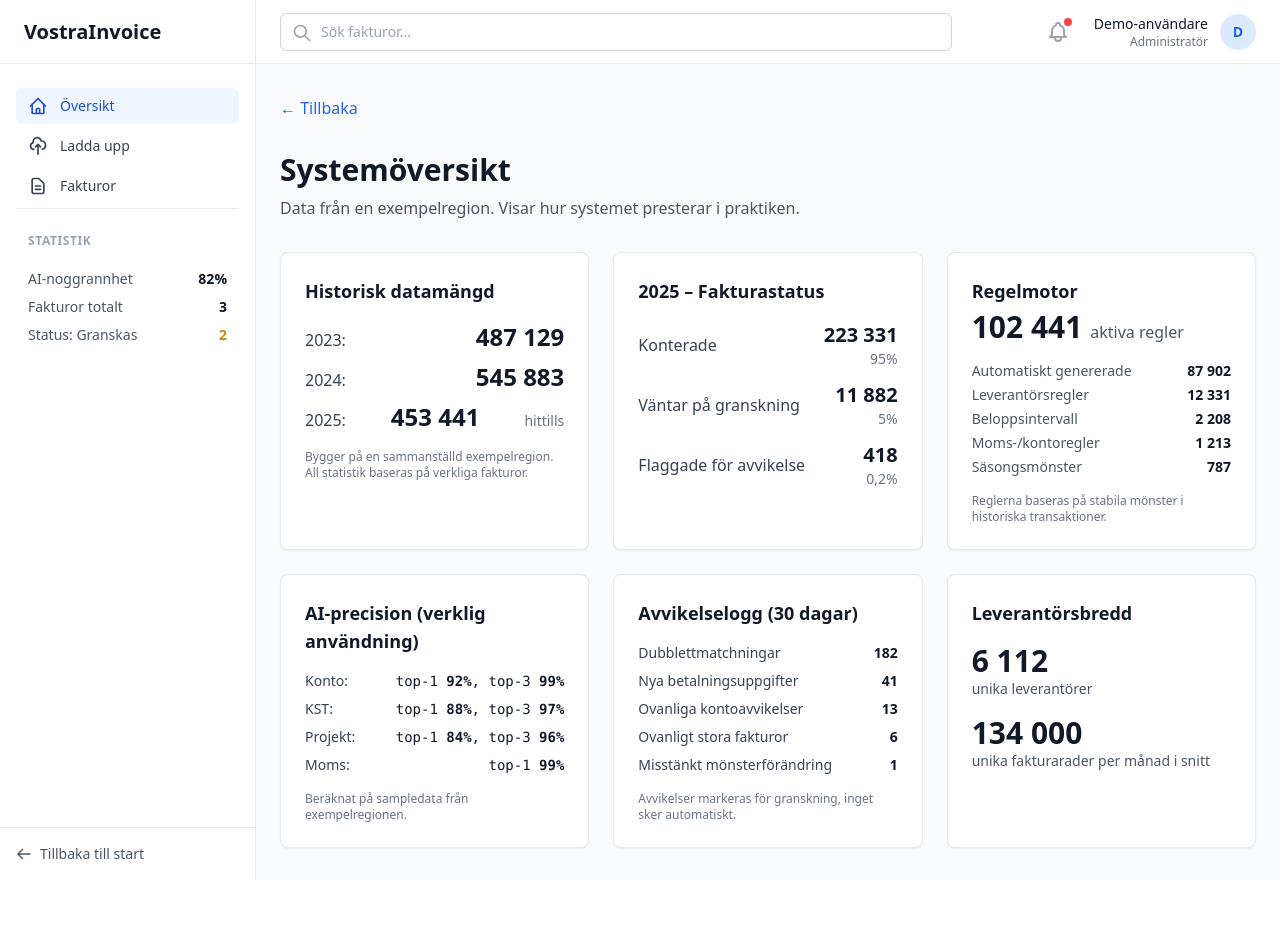
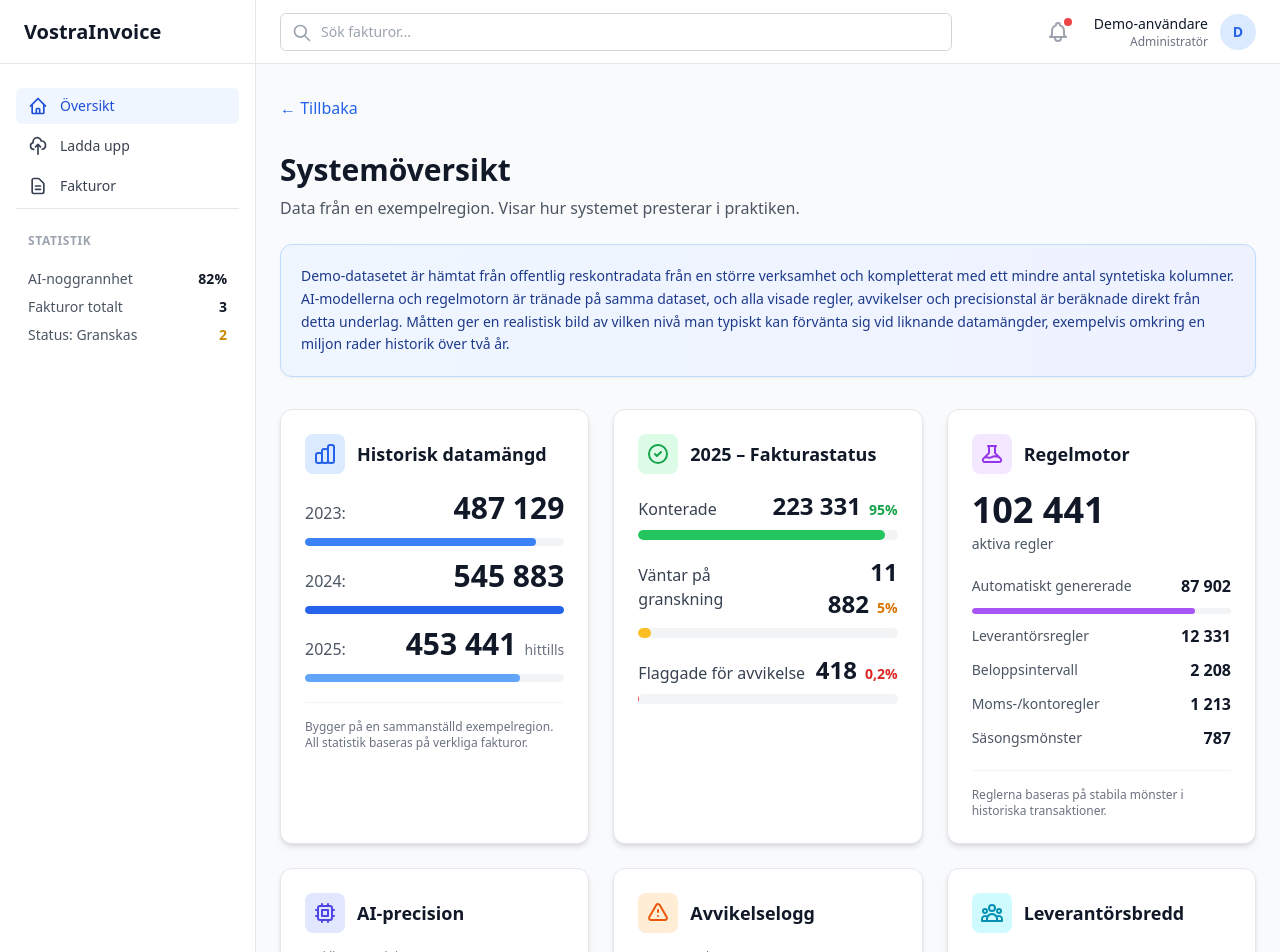
Before and after one commit to rcn123/vostra-invoice-web, a React app in the folder frontend/: page /demo in a window 1280 px wide. Shown: the top 952 px of the page. Before the commit the page ends 880 px from the top, so only its background shows below. Built offline with nearby package versions, Linux system fonts and the light colour scheme; no server answers; the HTML template or start-up script is replaced by a standard one.

Commit message:
info message on demo page, nicer dashboard

```diff
--- a/frontend/src/pages/DemoPage.tsx
+++ b/frontend/src/pages/DemoPage.tsx
@@ -14,98 +14,158 @@ export default function DemoPage() {
         <h1 className="text-3xl font-bold text-gray-900 mb-2">
           Systemöversikt
         </h1>
-        <p className="text-gray-600 mb-8">
+        <p className="text-gray-600 mb-6">
           Data från en exempelregion. Visar hur systemet presterar i praktiken.
         </p>
+
+        {/* Dataset Information */}
+        <div className="mb-8 bg-gradient-to-r from-blue-50 to-indigo-50 border border-blue-200 rounded-xl p-5 shadow-sm">
+          <p className="text-sm text-blue-900 leading-relaxed">
+            Demo-datasetet är hämtat från offentlig reskontradata från en större verksamhet och kompletterat med ett mindre antal syntetiska kolumner.
+            AI-modellerna och regelmotorn är tränade på samma dataset, och alla visade regler, avvikelser och precisionstal är beräknade direkt från detta underlag.
+            Måtten ger en realistisk bild av vilken nivå man typiskt kan förvänta sig vid liknande datamängder, exempelvis omkring en miljon rader historik över två år.
+          </p>
+        </div>
 
         {/* Row 1: Three large boxes */}
         <div className="grid md:grid-cols-3 gap-6 mb-6">
           {/* Box 1: Historical data volume */}
-          <div className="bg-white rounded-lg shadow-sm border border-gray-200 p-6">
-            <h2 className="text-lg font-semibold text-gray-900 mb-4">
+          <div className="bg-white rounded-xl shadow-md border border-gray-200 p-6 hover:shadow-lg transition-shadow">
+            <div className="flex items-center gap-3 mb-4">
+              <div className="w-10 h-10 rounded-lg bg-blue-100 flex items-center justify-center">
+                <svg className="w-6 h-6 text-blue-600" fill="none" viewBox="0 0 24 24" stroke="currentColor">
+                  <path strokeLinecap="round" strokeLinejoin="round" strokeWidth={2} d="M9 19v-6a2 2 0 00-2-2H5a2 2 0 00-2 2v6a2 2 0 002 2h2a2 2 0 002-2zm0 0V9a2 2 0 012-2h2a2 2 0 012 2v10m-6 0a2 2 0 002 2h2a2 2 0 002-2m0 0V5a2 2 0 012-2h2a2 2 0 012 2v14a2 2 0 01-2 2h-2a2 2 0 01-2-2z" />
+                </svg>
+              </div>
+              <h2 className="text-lg font-semibold text-gray-900">
                 Historisk datamängd
               </h2>
-            <div className="space-y-2">
+            </div>
+            <div className="space-y-3">
               <div className="flex justify-between items-baseline">
-                <span className="text-gray-700">2023:</span>
-                <span className="text-2xl font-bold text-gray-900">487 129</span>
+                <span className="text-gray-600 font-medium">2023:</span>
+                <span className="text-3xl font-bold text-gray-900 tabular-nums">487 129</span>
+              </div>
+              <div className="h-2 bg-gray-100 rounded-full overflow-hidden">
+                <div className="h-full bg-blue-500 rounded-full" style={{ width: '89%' }}></div>
               </div>
               <div className="flex justify-between items-baseline">
-                <span className="text-gray-700">2024:</span>
-                <span className="text-2xl font-bold text-gray-900">545 883</span>
+                <span className="text-gray-600 font-medium">2024:</span>
+                <span className="text-3xl font-bold text-gray-900 tabular-nums">545 883</span>
+              </div>
+              <div className="h-2 bg-gray-100 rounded-full overflow-hidden">
+                <div className="h-full bg-blue-600 rounded-full" style={{ width: '100%' }}></div>
               </div>
               <div className="flex justify-between items-baseline">
-                <span className="text-gray-700">2025:</span>
-                <span className="text-2xl font-bold text-gray-900">453 441</span>
-                <span className="text-sm text-gray-500">hittills</span>
+                <span className="text-gray-600 font-medium">2025:</span>
+                <div className="text-right">
+                  <span className="text-3xl font-bold text-gray-900 tabular-nums">453 441</span>
+                  <span className="text-sm text-gray-500 ml-2">hittills</span>
                 </div>
               </div>
-            <p className="text-xs text-gray-500 mt-4">
+              <div className="h-2 bg-gray-100 rounded-full overflow-hidden">
+                <div className="h-full bg-blue-400 rounded-full" style={{ width: '83%' }}></div>
+              </div>
+            </div>
+            <p className="text-xs text-gray-500 mt-5 pt-4 border-t border-gray-100">
               Bygger på en sammanställd exempelregion. All statistik baseras på verkliga fakturor.
             </p>
           </div>
 
           {/* Box 2: Current year status */}
-          <div className="bg-white rounded-lg shadow-sm border border-gray-200 p-6">
-            <h2 className="text-lg font-semibold text-gray-900 mb-4">
+          <div className="bg-white rounded-xl shadow-md border border-gray-200 p-6 hover:shadow-lg transition-shadow">
+            <div className="flex items-center gap-3 mb-4">
+              <div className="w-10 h-10 rounded-lg bg-green-100 flex items-center justify-center">
+                <svg className="w-6 h-6 text-green-600" fill="none" viewBox="0 0 24 24" stroke="currentColor">
+                  <path strokeLinecap="round" strokeLinejoin="round" strokeWidth={2} d="M9 12l2 2 4-4m6 2a9 9 0 11-18 0 9 9 0 0118 0z" />
+                </svg>
+              </div>
+              <h2 className="text-lg font-semibold text-gray-900">
                 2025 – Fakturastatus
               </h2>
-            <div className="space-y-3">
-              <div className="flex justify-between items-center">
-                <span className="text-gray-700">Konterade</span>
+            </div>
+            <div className="space-y-4">
+              <div>
+                <div className="flex justify-between items-baseline mb-2">
+                  <span className="text-gray-700 font-medium">Konterade</span>
                   <div className="text-right">
-                  <div className="text-xl font-bold text-gray-900">223 331</div>
-                  <div className="text-sm text-gray-500">95%</div>
+                    <span className="text-2xl font-bold text-gray-900 tabular-nums">223 331</span>
+                    <span className="text-sm text-green-600 ml-2 font-semibold">95%</span>
                   </div>
                 </div>
-              <div className="flex justify-between items-center">
-                <span className="text-gray-700">Väntar på granskning</span>
-                <div className="text-right">
-                  <div className="text-xl font-bold text-gray-900">11 882</div>
-                  <div className="text-sm text-gray-500">5%</div>
+                <div className="h-2.5 bg-gray-100 rounded-full overflow-hidden">
+                  <div className="h-full bg-green-500 rounded-full" style={{ width: '95%' }}></div>
                 </div>
               </div>
-              <div className="flex justify-between items-center">
-                <span className="text-gray-700">Flaggade för avvikelse</span>
+              <div>
+                <div className="flex justify-between items-baseline mb-2">
+                  <span className="text-gray-700 font-medium">Väntar på granskning</span>
                   <div className="text-right">
-                  <div className="text-xl font-bold text-gray-900">418</div>
-                  <div className="text-sm text-gray-500">0,2%</div>
+                    <span className="text-2xl font-bold text-gray-900 tabular-nums">11 882</span>
+                    <span className="text-sm text-amber-600 ml-2 font-semibold">5%</span>
+                  </div>
+                </div>
+                <div className="h-2.5 bg-gray-100 rounded-full overflow-hidden">
+                  <div className="h-full bg-amber-400 rounded-full" style={{ width: '5%' }}></div>
+                </div>
+              </div>
+              <div>
+                <div className="flex justify-between items-baseline mb-2">
+                  <span className="text-gray-700 font-medium">Flaggade för avvikelse</span>
+                  <div className="text-right">
+                    <span className="text-2xl font-bold text-gray-900 tabular-nums">418</span>
+                    <span className="text-sm text-red-600 ml-2 font-semibold">0,2%</span>
+                  </div>
+                </div>
+                <div className="h-2.5 bg-gray-100 rounded-full overflow-hidden">
+                  <div className="h-full bg-red-500 rounded-full" style={{ width: '0.2%' }}></div>
                 </div>
               </div>
             </div>
           </div>
 
           {/* Box 3: Rule engine */}
-          <div className="bg-white rounded-lg shadow-sm border border-gray-200 p-6">
-            <h2 className="text-lg font-semibold text-gray-900 mb-1">
+          <div className="bg-white rounded-xl shadow-md border border-gray-200 p-6 hover:shadow-lg transition-shadow">
+            <div className="flex items-center gap-3 mb-4">
+              <div className="w-10 h-10 rounded-lg bg-purple-100 flex items-center justify-center">
+                <svg className="w-6 h-6 text-purple-600" fill="none" viewBox="0 0 24 24" stroke="currentColor">
+                  <path strokeLinecap="round" strokeLinejoin="round" strokeWidth={2} d="M19.428 15.428a2 2 0 00-1.022-.547l-2.387-.477a6 6 0 00-3.86.517l-.318.158a6 6 0 01-3.86.517L6.05 15.21a2 2 0 00-1.806.547M8 4h8l-1 1v5.172a2 2 0 00.586 1.414l5 5c1.26 1.26.367 3.414-1.415 3.414H4.828c-1.782 0-2.674-2.154-1.414-3.414l5-5A2 2 0 009 10.172V5L8 4z" />
+                </svg>
+              </div>
+              <h2 className="text-lg font-semibold text-gray-900">
                 Regelmotor
               </h2>
-            <div className="text-3xl font-bold text-gray-900 mb-4">
-              102 441 <span className="text-base font-normal text-gray-600">aktiva regler</span>
             </div>
-            <div className="space-y-1 text-sm">
-              <div className="flex justify-between">
-                <span className="text-gray-600">Automatiskt genererade</span>
-                <span className="font-semibold text-gray-900">87 902</span>
+            <div className="mb-5">
+              <div className="text-4xl font-bold text-gray-900 tabular-nums">102 441</div>
+              <div className="text-sm text-gray-600 font-medium mt-1">aktiva regler</div>
             </div>
-              <div className="flex justify-between">
-                <span className="text-gray-600">Leverantörsregler</span>
-                <span className="font-semibold text-gray-900">12 331</span>
+            <div className="space-y-2.5">
+              <div className="flex justify-between items-center">
+                <span className="text-sm text-gray-600">Automatiskt genererade</span>
+                <span className="font-bold text-gray-900 tabular-nums">87 902</span>
               </div>
-              <div className="flex justify-between">
-                <span className="text-gray-600">Beloppsintervall</span>
-                <span className="font-semibold text-gray-900">2 208</span>
+              <div className="h-1.5 bg-gray-100 rounded-full overflow-hidden">
+                <div className="h-full bg-purple-500 rounded-full" style={{ width: '86%' }}></div>
               </div>
-              <div className="flex justify-between">
-                <span className="text-gray-600">Moms-/kontoregler</span>
-                <span className="font-semibold text-gray-900">1 213</span>
+              <div className="flex justify-between items-center">
+                <span className="text-sm text-gray-600">Leverantörsregler</span>
+                <span className="font-bold text-gray-900 tabular-nums">12 331</span>
               </div>
-              <div className="flex justify-between">
-                <span className="text-gray-600">Säsongsmönster</span>
-                <span className="font-semibold text-gray-900">787</span>
+              <div className="flex justify-between items-center">
+                <span className="text-sm text-gray-600">Beloppsintervall</span>
+                <span className="font-bold text-gray-900 tabular-nums">2 208</span>
+              </div>
+              <div className="flex justify-between items-center">
+                <span className="text-sm text-gray-600">Moms-/kontoregler</span>
+                <span className="font-bold text-gray-900 tabular-nums">1 213</span>
+              </div>
+              <div className="flex justify-between items-center">
+                <span className="text-sm text-gray-600">Säsongsmönster</span>
+                <span className="font-bold text-gray-900 tabular-nums">787</span>
               </div>
             </div>
-            <p className="text-xs text-gray-500 mt-4">
+            <p className="text-xs text-gray-500 mt-5 pt-4 border-t border-gray-100">
               Reglerna baseras på stabila mönster i historiska transaktioner.
             </p>
           </div>
@@ -114,86 +174,129 @@ export default function DemoPage() {
         {/* Row 2: Three smaller boxes */}
         <div className="grid md:grid-cols-3 gap-6">
           {/* Box 4: AI precision */}
-          <div className="bg-white rounded-lg shadow-sm border border-gray-200 p-6">
-            <h2 className="text-lg font-semibold text-gray-900 mb-4">
-              AI-precision (verklig användning)
+          <div className="bg-white rounded-xl shadow-md border border-gray-200 p-6 hover:shadow-lg transition-shadow">
+            <div className="flex items-center gap-3 mb-4">
+              <div className="w-10 h-10 rounded-lg bg-indigo-100 flex items-center justify-center">
+                <svg className="w-6 h-6 text-indigo-600" fill="none" viewBox="0 0 24 24" stroke="currentColor">
+                  <path strokeLinecap="round" strokeLinejoin="round" strokeWidth={2} d="M9 3v2m6-2v2M9 19v2m6-2v2M5 9H3m2 6H3m18-6h-2m2 6h-2M7 19h10a2 2 0 002-2V7a2 2 0 00-2-2H7a2 2 0 00-2 2v10a2 2 0 002 2zM9 9h6v6H9V9z" />
+                </svg>
+              </div>
+              <h2 className="text-lg font-semibold text-gray-900">
+                AI-precision
               </h2>
-            <div className="space-y-2 text-sm">
-              <div className="flex justify-between">
-                <span className="text-gray-700">Konto:</span>
-                <span className="font-mono text-gray-900">
-                  top-1 <strong>92%</strong>, top-3 <strong>99%</strong>
+            </div>
+            <div className="text-xs text-gray-500 mb-4">verklig användning</div>
+            <div className="space-y-3">
+              <div>
+                <div className="flex justify-between items-baseline mb-1.5">
+                  <span className="text-sm text-gray-700 font-medium">Konto:</span>
+                  <span className="text-sm font-mono text-gray-900">
+                    top-1 <strong className="text-indigo-600">92%</strong>, top-3 <strong className="text-indigo-600">99%</strong>
                   </span>
                 </div>
-              <div className="flex justify-between">
-                <span className="text-gray-700">KST:</span>
-                <span className="font-mono text-gray-900">
-                  top-1 <strong>88%</strong>, top-3 <strong>97%</strong>
+                <div className="h-1.5 bg-gray-100 rounded-full overflow-hidden">
+                  <div className="h-full bg-indigo-500 rounded-full" style={{ width: '92%' }}></div>
+                </div>
+              </div>
+              <div>
+                <div className="flex justify-between items-baseline mb-1.5">
+                  <span className="text-sm text-gray-700 font-medium">KST:</span>
+                  <span className="text-sm font-mono text-gray-900">
+                    top-1 <strong className="text-indigo-600">88%</strong>, top-3 <strong className="text-indigo-600">97%</strong>
                   </span>
                 </div>
-              <div className="flex justify-between">
-                <span className="text-gray-700">Projekt:</span>
-                <span className="font-mono text-gray-900">
-                  top-1 <strong>84%</strong>, top-3 <strong>96%</strong>
+                <div className="h-1.5 bg-gray-100 rounded-full overflow-hidden">
+                  <div className="h-full bg-indigo-500 rounded-full" style={{ width: '88%' }}></div>
+                </div>
+              </div>
+              <div>
+                <div className="flex justify-between items-baseline mb-1.5">
+                  <span className="text-sm text-gray-700 font-medium">Projekt:</span>
+                  <span className="text-sm font-mono text-gray-900">
+                    top-1 <strong className="text-indigo-600">84%</strong>, top-3 <strong className="text-indigo-600">96%</strong>
                   </span>
                 </div>
-              <div className="flex justify-between">
-                <span className="text-gray-700">Moms:</span>
-                <span className="font-mono text-gray-900">
-                  top-1 <strong>99%</strong>
+                <div className="h-1.5 bg-gray-100 rounded-full overflow-hidden">
+                  <div className="h-full bg-indigo-500 rounded-full" style={{ width: '84%' }}></div>
+                </div>
+              </div>
+              <div>
+                <div className="flex justify-between items-baseline mb-1.5">
+                  <span className="text-sm text-gray-700 font-medium">Moms:</span>
+                  <span className="text-sm font-mono text-gray-900">
+                    top-1 <strong className="text-indigo-600">99%</strong>
                   </span>
                 </div>
+                <div className="h-1.5 bg-gray-100 rounded-full overflow-hidden">
+                  <div className="h-full bg-indigo-500 rounded-full" style={{ width: '99%' }}></div>
                 </div>
-            <p className="text-xs text-gray-500 mt-4">
+              </div>
+            </div>
+            <p className="text-xs text-gray-500 mt-5 pt-4 border-t border-gray-100">
               Beräknat på sampledata från exempelregionen.
             </p>
           </div>
 
           {/* Box 5: Anomaly detection */}
-          <div className="bg-white rounded-lg shadow-sm border border-gray-200 p-6">
-            <h2 className="text-lg font-semibold text-gray-900 mb-4">
-              Avvikelselogg (30 dagar)
+          <div className="bg-white rounded-xl shadow-md border border-gray-200 p-6 hover:shadow-lg transition-shadow">
+            <div className="flex items-center gap-3 mb-4">
+              <div className="w-10 h-10 rounded-lg bg-orange-100 flex items-center justify-center">
+                <svg className="w-6 h-6 text-orange-600" fill="none" viewBox="0 0 24 24" stroke="currentColor">
+                  <path strokeLinecap="round" strokeLinejoin="round" strokeWidth={2} d="M12 9v2m0 4h.01m-6.938 4h13.856c1.54 0 2.502-1.667 1.732-3L13.732 4c-.77-1.333-2.694-1.333-3.464 0L3.34 16c-.77 1.333.192 3 1.732 3z" />
+                </svg>
+              </div>
+              <h2 className="text-lg font-semibold text-gray-900">
+                Avvikelselogg
               </h2>
-            <div className="space-y-2 text-sm">
-              <div className="flex justify-between">
-                <span className="text-gray-700">Dubblettmatchningar</span>
-                <span className="font-semibold text-gray-900">182</span>
             </div>
-              <div className="flex justify-between">
-                <span className="text-gray-700">Nya betalningsuppgifter</span>
-                <span className="font-semibold text-gray-900">41</span>
+            <div className="text-xs text-gray-500 mb-4">senaste 30 dagarna</div>
+            <div className="space-y-2.5">
+              <div className="flex justify-between items-center py-1.5 border-b border-gray-100">
+                <span className="text-sm text-gray-700">Dubblettmatchningar</span>
+                <span className="font-bold text-gray-900 tabular-nums">182</span>
               </div>
-              <div className="flex justify-between">
-                <span className="text-gray-700">Ovanliga kontoavvikelser</span>
-                <span className="font-semibold text-gray-900">13</span>
+              <div className="flex justify-between items-center py-1.5 border-b border-gray-100">
+                <span className="text-sm text-gray-700">Nya betalningsuppgifter</span>
+                <span className="font-bold text-gray-900 tabular-nums">41</span>
               </div>
-              <div className="flex justify-between">
-                <span className="text-gray-700">Ovanligt stora fakturor</span>
-                <span className="font-semibold text-gray-900">6</span>
+              <div className="flex justify-between items-center py-1.5 border-b border-gray-100">
+                <span className="text-sm text-gray-700">Ovanliga kontoavvikelser</span>
+                <span className="font-bold text-gray-900 tabular-nums">13</span>
               </div>
-              <div className="flex justify-between">
-                <span className="text-gray-700">Misstänkt mönsterförändring</span>
-                <span className="font-semibold text-gray-900">1</span>
+              <div className="flex justify-between items-center py-1.5 border-b border-gray-100">
+                <span className="text-sm text-gray-700">Ovanligt stora fakturor</span>
+                <span className="font-bold text-gray-900 tabular-nums">6</span>
+              </div>
+              <div className="flex justify-between items-center py-1.5">
+                <span className="text-sm text-gray-700">Misstänkt mönsterförändring</span>
+                <span className="font-bold text-orange-600 tabular-nums">1</span>
               </div>
             </div>
-            <p className="text-xs text-gray-500 mt-4">
+            <p className="text-xs text-gray-500 mt-5 pt-4 border-t border-gray-100">
               Avvikelser markeras för granskning, inget sker automatiskt.
             </p>
           </div>
 
           {/* Box 6: Supplier breadth */}
-          <div className="bg-white rounded-lg shadow-sm border border-gray-200 p-6">
-            <h2 className="text-lg font-semibold text-gray-900 mb-4">
+          <div className="bg-white rounded-xl shadow-md border border-gray-200 p-6 hover:shadow-lg transition-shadow">
+            <div className="flex items-center gap-3 mb-4">
+              <div className="w-10 h-10 rounded-lg bg-cyan-100 flex items-center justify-center">
+                <svg className="w-6 h-6 text-cyan-600" fill="none" viewBox="0 0 24 24" stroke="currentColor">
+                  <path strokeLinecap="round" strokeLinejoin="round" strokeWidth={2} d="M17 20h5v-2a3 3 0 00-5.356-1.857M17 20H7m10 0v-2c0-.656-.126-1.283-.356-1.857M7 20H2v-2a3 3 0 015.356-1.857M7 20v-2c0-.656.126-1.283.356-1.857m0 0a5.002 5.002 0 019.288 0M15 7a3 3 0 11-6 0 3 3 0 016 0zm6 3a2 2 0 11-4 0 2 2 0 014 0zM7 10a2 2 0 11-4 0 2 2 0 014 0z" />
+                </svg>
+              </div>
+              <h2 className="text-lg font-semibold text-gray-900">
                 Leverantörsbredd
               </h2>
-            <div className="space-y-4">
-              <div>
-                <div className="text-3xl font-bold text-gray-900">6 112</div>
-                <div className="text-sm text-gray-600">unika leverantörer</div>
             </div>
-              <div>
-                <div className="text-3xl font-bold text-gray-900">134 000</div>
-                <div className="text-sm text-gray-600">unika fakturarader per månad i snitt</div>
+            <div className="space-y-6 mt-6">
+              <div className="bg-gradient-to-br from-cyan-50 to-blue-50 rounded-lg p-4 border border-cyan-100">
+                <div className="text-4xl font-bold text-gray-900 tabular-nums">6 112</div>
+                <div className="text-sm text-gray-600 font-medium mt-1">unika leverantörer</div>
+              </div>
+              <div className="bg-gradient-to-br from-blue-50 to-indigo-50 rounded-lg p-4 border border-blue-100">
+                <div className="text-4xl font-bold text-gray-900 tabular-nums">134 000</div>
+                <div className="text-sm text-gray-600 font-medium mt-1">fakturarader/månad i snitt</div>
               </div>
             </div>
           </div>
```
Lines whose indentation alone changed are shown as unchanged.
